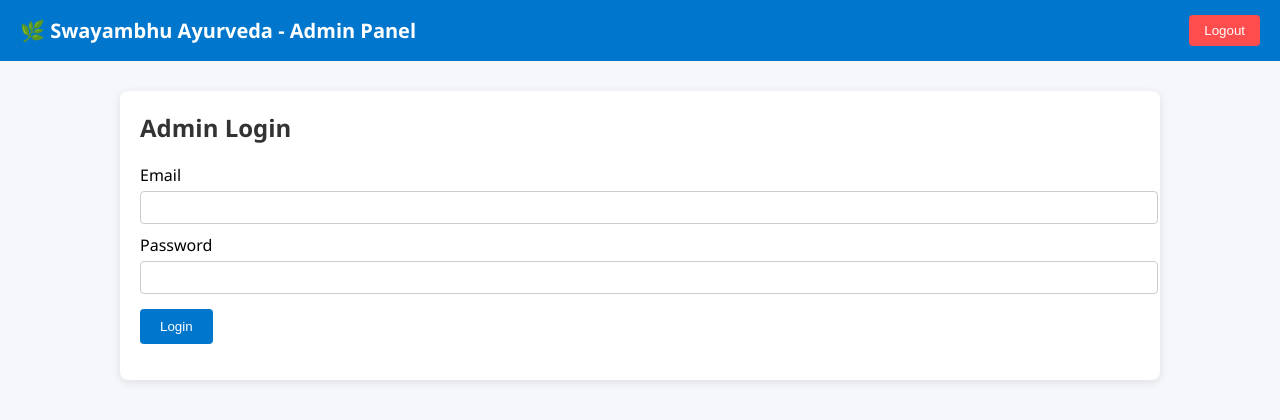
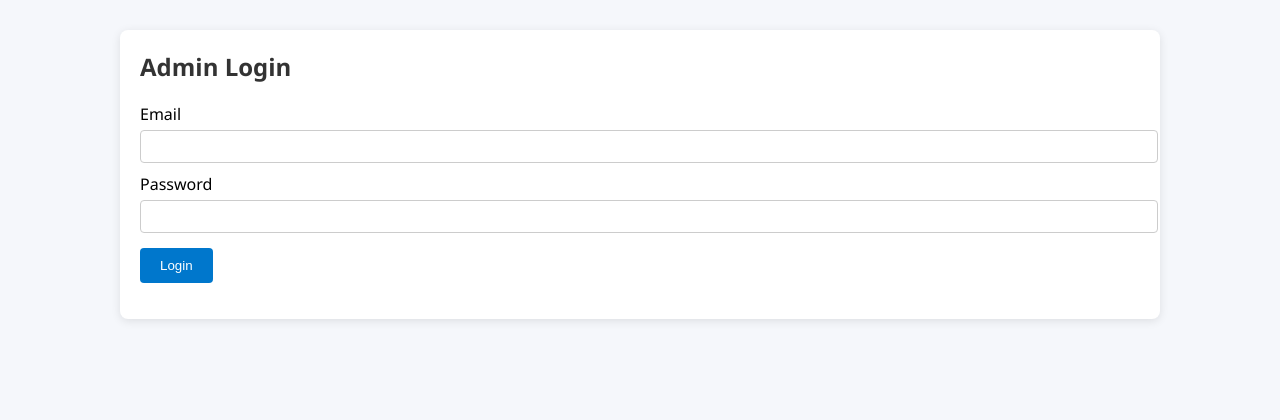
Before and after one commit to diliphotic/swayambhu-ayurveda1, a plain HTML site: page admin.html in a window 1280 px wide. Drawn offline with Linux system fonts and the light colour scheme.

Commit message:
Update admin.html

```diff
--- a/admin.html
+++ b/admin.html
@@ -35,9 +35,9 @@
   </style>
 </head>
 <body>
-  <header>
+  <header id="adminHeader" style="display:none;">
     <h1>🌿 Swayambhu Ayurveda - Admin Panel</h1>
-    <button onclick="logout()">Logout</button>
+    <button id="logoutBtn" onclick="logout()">Logout</button>
   </header>
 
   <!-- Login Form -->
@@ -102,6 +102,7 @@
     }
 
     // Login
+    // Login
   async function login() {
   const email = document.getElementById("adminEmail").value;
   const password = document.getElementById("adminPassword").value;
@@ -109,6 +110,7 @@
     await auth.signInWithEmailAndPassword(email, password);
     document.getElementById("loginForm").style.display = "none";
     document.getElementById("adminPanel").style.display = "block";
+    document.getElementById("adminHeader").style.display = "flex"; // show header with logout
     loadAppointments();
   } catch (err) {
     document.getElementById("loginMsg").textContent = err.message;
@@ -120,6 +122,7 @@
     auth.signOut();
     document.getElementById("loginForm").style.display = "block";
     document.getElementById("adminPanel").style.display = "none";
+    document.getElementById("adminHeader").style.display = "none"; // hide header again
   }
 
     // Load Appointments
```
Lines whose indentation alone changed are shown as unchanged.
